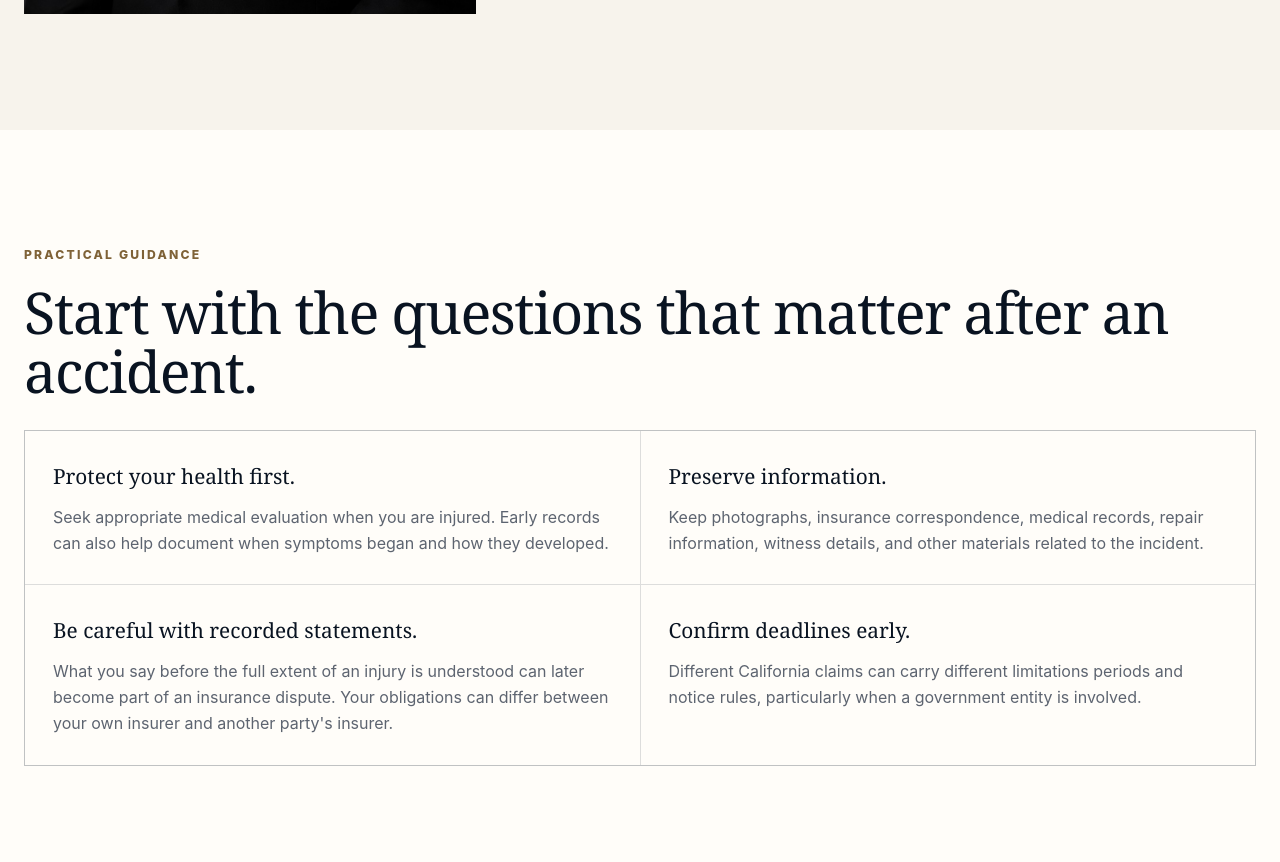
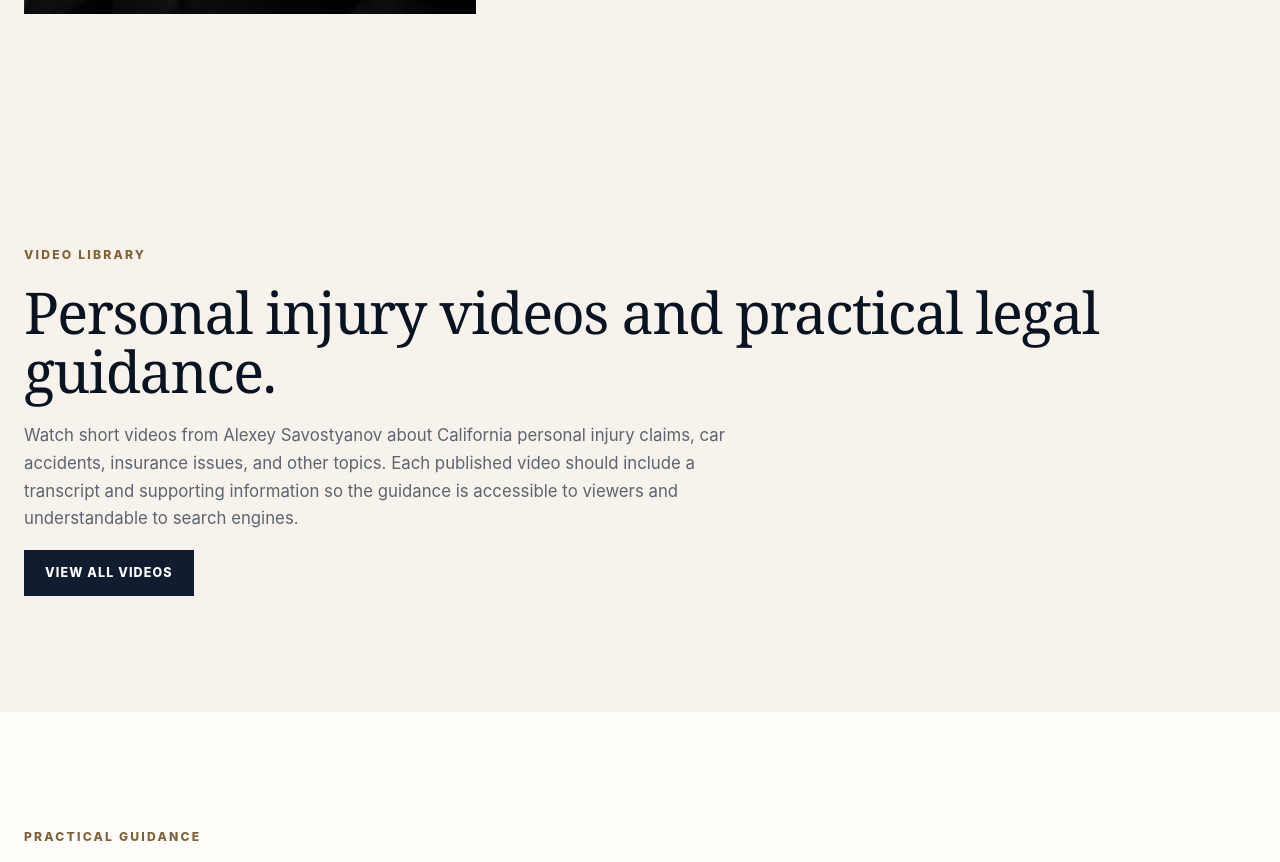
Before and after one commit to savostyanovlaw/thousandoaksinjury-automation, a plain HTML site: page website/index.html in a window 1280 px wide. Shown: the part 4336-5198 px from the top of the page. Drawn offline with Linux system fonts and the light colour scheme.

Commit message:
Add visible Videos navigation and homepage video entry point

```diff
--- a/website/index.html
+++ b/website/index.html
@@ -57,6 +57,7 @@
 <section class="cinematic-section" id="why-hire-local"><div class="wrap reveal"><p class="eyebrow">A Boutique California Practice</p><h2>Local Representation. Personal Attention.</h2><p>When you call the firm, your matter is not routed through a large intake floor and then handed off without explanation. Alexey Savostyanov speaks with clients directly, evaluates the claim, and remains responsible for the legal work.</p></div></section>
 <section class="section" id="process"><div class="wrap"><p class="eyebrow">How It Works</p><h2>A clear path from the first conversation forward.</h2><div class="process-steps"><article class="process-step reveal"><span class="number">01</span><h3>Talk Directly With an Attorney</h3><p>Discuss what happened, your treatment, insurance coverage, and immediate deadlines directly with Alexey.</p></article><article class="process-step reveal"><span class="number">02</span><h3>We Investigate the Claim</h3><p>The firm gathers available evidence, insurance information, medical records, and other material needed to evaluate liability and damages.</p></article><article class="process-step reveal"><span class="number">03</span><h3>We Pursue the Case</h3><p>The claim is presented and negotiated based on the evidence. When litigation is warranted, the next steps are discussed with you before they are taken.</p></article></div></div></section>
 <section class="section section-alt" id="attorney"><div class="wrap attorney-editorial"><div class="reveal"><img src="/images/alexey-savostyanov.jpg" width="900" height="1100" loading="lazy" alt="Alexey Savostyanov, California attorney"></div><div class="reveal"><p class="eyebrow">Your Attorney</p><h2>Alexey Savostyanov</h2><p class="measure">Alexey Savostyanov is a California attorney and founder of Savostyanov Law Corporation. He earned an LL.M. from USC Gould School of Law and represents personal injury clients in English and Russian.</p><p class="measure">The firm is deliberately structured around direct attorney communication. That means the person evaluating the legal issues is also the person available to explain strategy, answer substantive questions, and discuss important developments.</p><div class="btn-row"><a class="btn btn-primary" href="#contact">Discuss Your Case</a><a class="btn btn-secondary" href="https://apps.calbar.ca.gov/attorney/Licensee/Detail/363457">Verify State Bar License</a></div></div></div></section>
+<section class="section section-alt" id="videos"><div class="wrap"><p class="eyebrow">Video Library</p><h2>Personal injury videos and practical legal guidance.</h2><p class="measure">Watch short videos from Alexey Savostyanov about California personal injury claims, car accidents, insurance issues, and other topics. Each published video should include a transcript and supporting information so the guidance is accessible to viewers and understandable to search engines.</p><div class="btn-row"><a class="btn btn-primary" href="/videos/">View All Videos</a></div></div></section>
 <section class="section" id="resources"><div class="wrap"><p class="eyebrow">Practical Guidance</p><h2>Start with the questions that matter after an accident.</h2><div class="card-grid"><article class="card"><h3>Protect your health first.</h3><p>Seek appropriate medical evaluation when you are injured. Early records can also help document when symptoms began and how they developed.</p></article><article class="card"><h3>Preserve information.</h3><p>Keep photographs, insurance correspondence, medical records, repair information, witness details, and other materials related to the incident.</p></article><article class="card"><h3>Be careful with recorded statements.</h3><p>What you say before the full extent of an injury is understood can later become part of an insurance dispute. Your obligations can differ between your own insurer and another party's insurer.</p></article><article class="card"><h3>Confirm deadlines early.</h3><p>Different California claims can carry different limitations periods and notice rules, particularly when a government entity is involved.</p></article></div></div></section>
 <section class="section" id="videos"><div class="wrap"><p class="eyebrow">Attorney Video Library</p><h2>Personal injury videos and practical legal guidance.</h2><p class="measure">Watch short videos from attorney Alexey Savostyanov about California personal injury claims, car accidents, insurance issues, and other topics that can affect injured people.</p><div class="btn-row"><a class="btn btn-secondary" href="/videos/">View All Videos</a></div></div></section>
 <section class="section section-alt" id="areas-served"><div class="wrap"><p class="eyebrow">Ventura County & Nearby Communities</p><h2>Based in Westlake Village. Representing clients throughout California.</h2><p class="measure">For people looking for a nearby personal injury attorney, the firm has dedicated information for communities around Thousand Oaks while remaining available for California matters statewide.</p><div class="card-grid"><article class="card"><h3><a href="/newbury-park/">Newbury Park</a></h3><p>Local accident and injury information for Newbury Park.</p></article><article class="card"><h3><a href="/westlake-village/">Westlake Village</a></h3><p>Information for people injured in and around Westlake Village.</p></article><article class="card"><h3><a href="/agoura-hills/">Agoura Hills</a></h3><p>Local personal injury information for Agoura Hills.</p></article><article class="card"><h3><a href="/oak-park/">Oak Park</a></h3><p>Guidance for injury claims connected with Oak Park.</p></article><article class="card"><h3><a href="/simi-valley/">Simi Valley</a></h3><p>Personal injury information for Simi Valley residents and visitors.</p></article><article class="card"><h3><a href="/camarillo/">Camarillo</a></h3><p>Local accident and injury information for Camarillo.</p></article></div></div></section>
```
